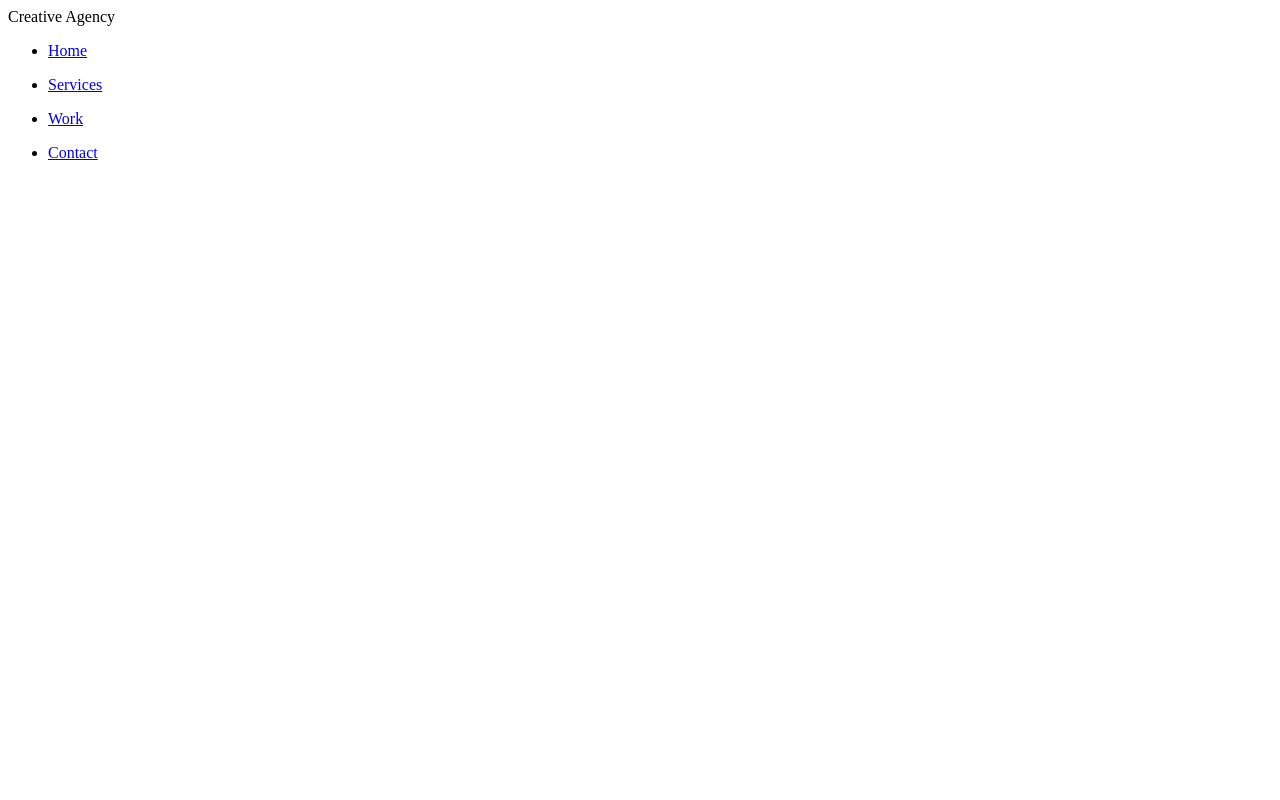
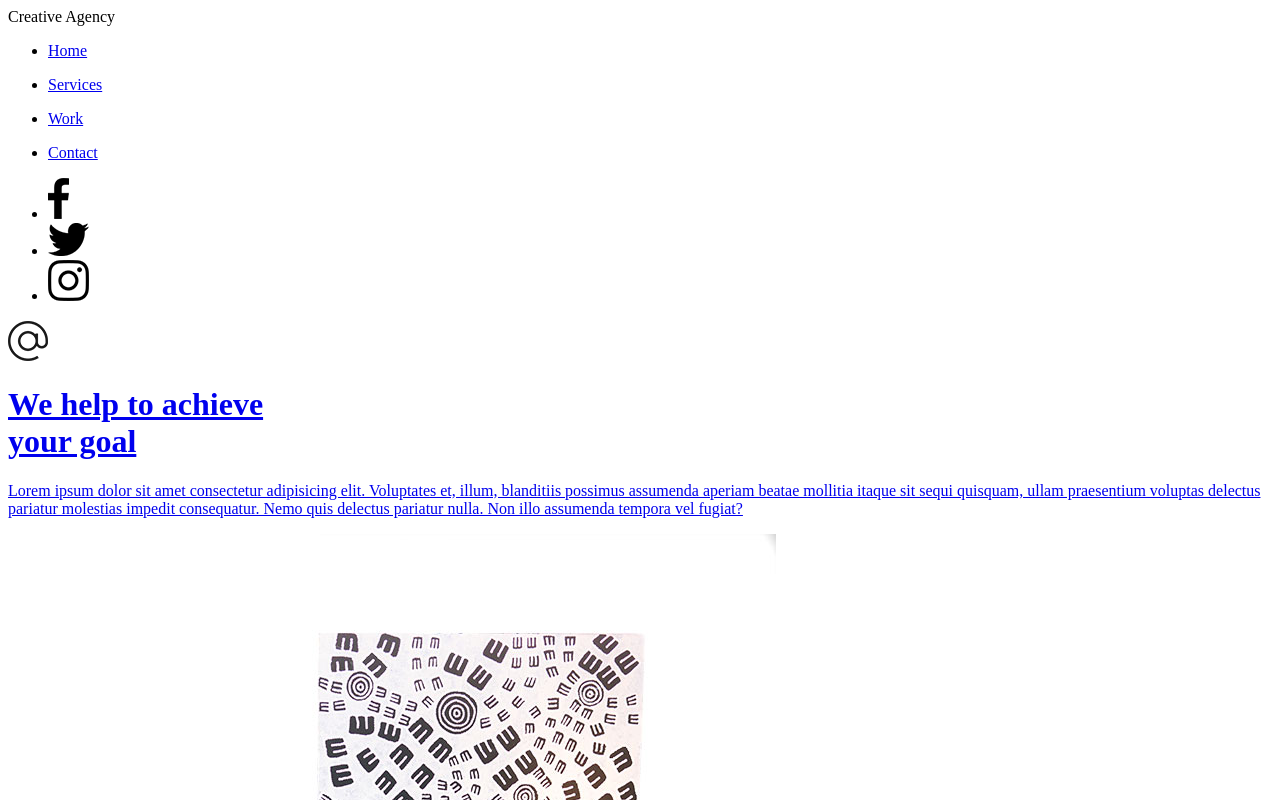
Before and after one commit to mic7x4/creative-agency, a plain HTML site: page index.html in a window 1280 px wide. Shown: the top 800 px of the page. Drawn offline with Linux system fonts and the light colour scheme.

Commit message:
finishing the index page

```diff
--- a/index.html
+++ b/index.html
@@ -16,9 +16,28 @@
             <ul><li><a href="services.html">Services</a></li></ul>
             <ul><li><a href="work.html">Work</a></li></ul>
             <ul><li><a href="contact.html">Contact</a></li></ul>
+            <div class="social-bar">
+                <ul>
+                    <li><a href="https://facebook.com" target="_blank"><img src="images/facebook.png" alt=""></a></li>
+                    <li><a href="https://twitter.com" target="_blank"><img src="images/twitter.png" alt=""></a></li>
+                    <li><a href="https://instagram.com" target="_blank"><img src="images/instagram.png" alt=""></a></li>
+                </ul>
+                <a href="mailto:mic7x4@gmail.com" class="email-icon">
+                    <img src="images/email.png" class="home-img" alt="home--image">
+                    <div class="home-content">
+                        <h1>We help to achieve <br> your goal</h1>
+                        <p>Lorem ipsum dolor sit amet consectetur adipisicing elit.
+                            Voluptates et, illum, blanditiis possimus assumenda aperiam beatae mollitia itaque sit sequi quisquam,
+                             ullam praesentium voluptas delectus pariatur molestias impedit consequatur. Nemo quis delectus pariatur nulla.
+                             Non illo assumenda tempora vel fugiat?</p>
+                    </div>
+                </a>
+            </div>
         </div>
     </header>
-
+<section>
+    <img src="images/home-img.jpg" alt="">
+</section>
 
     <script src="js/main.js"></script>
 </body>
```
